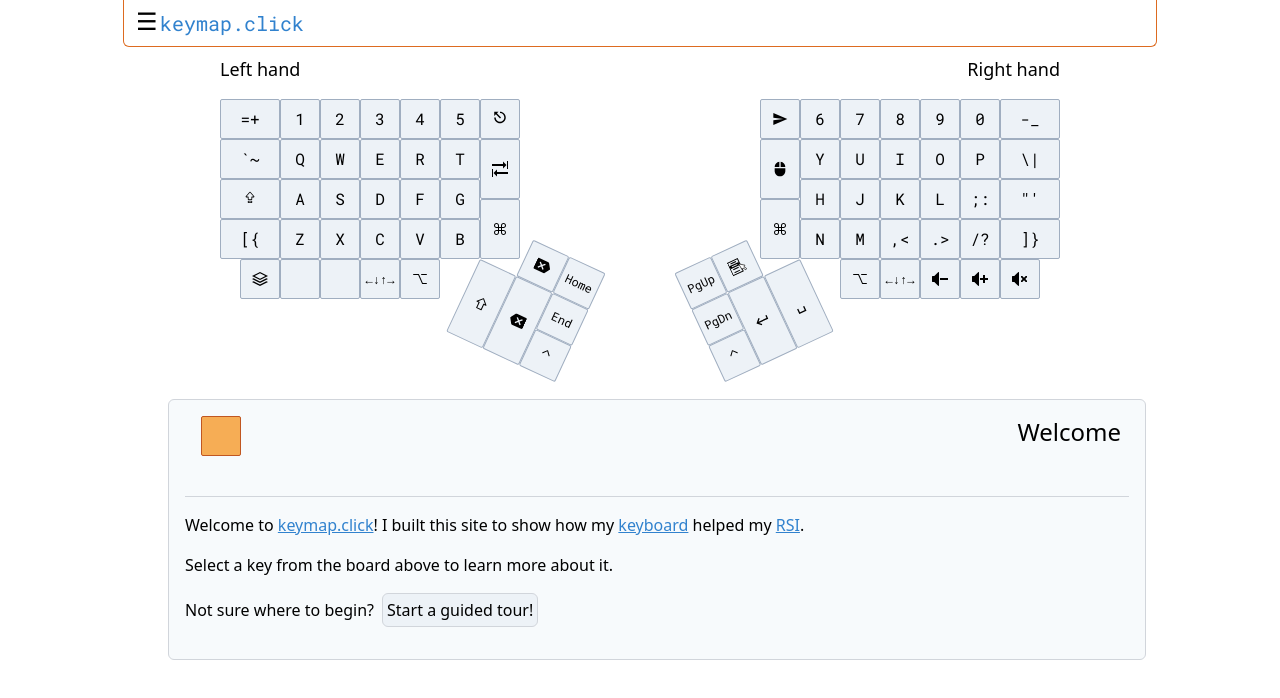
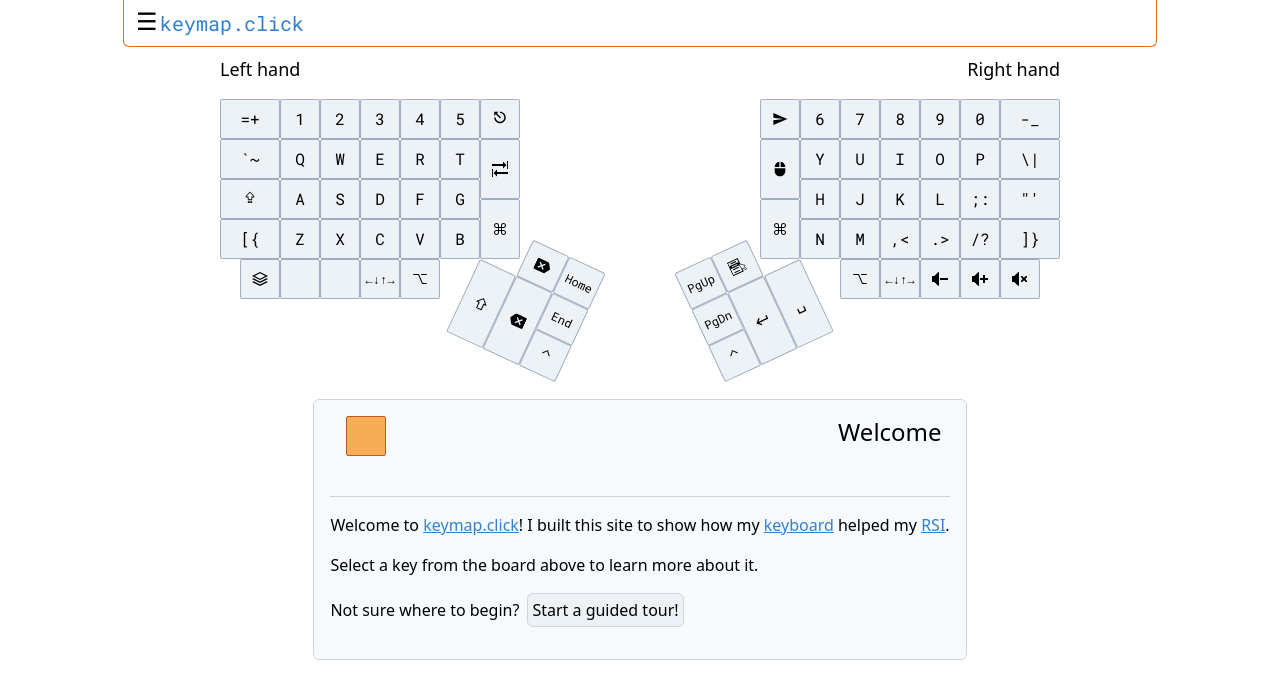
Before and after one commit to mrled/keymap.click, a Next.js app: page / in a window 1280 px wide. Shown: the top 698 px of the page. Built offline with nearby package versions, Linux system fonts and the light colour scheme.

Commit message:
Fix a page size bug

```diff
--- a/src/styles/keygrid.css
+++ b/src/styles/keygrid.css
@@ -191,18 +191,17 @@ img.key-legend {
     width: calc(100% - (var(--kid-diamarg-width) * 2));
   }
   .keymap-ui-keyinfo-container {
-    bottom: auto; /* bottom-auto */
-    top: 0; /* top-0 */
-    left: 0; /* left-0 */
-    right: 0; /* right-0 */
-    border: 1px solid #d1d5db; /* border and border-gray-300 */
-    background-color: #f7fafc; /* bg-gray-100 */
-    border-radius: 0.375rem; /* rounded-md */
-    padding: 1rem; /* p-4 */
-    margin-bottom: 1rem; /* mb-4 */
-    margin-left: auto; /* mx-auto */
-    margin-right: auto; /* mx-auto */
-    width: 100%; /* w-full */
+    bottom: auto;
+    top: 0;
+    left: 0;
+    right: 0;
+    border: 1px solid #d1d5db;
+    background-color: #f7fafc;
+    border-radius: 0.375rem;
+    padding: 1rem;
+    margin-bottom: 1rem;
+    margin-left: auto;
+    margin-right: auto;
 
     .key-info-prose {
       margin: 1.125rem 0;
```
